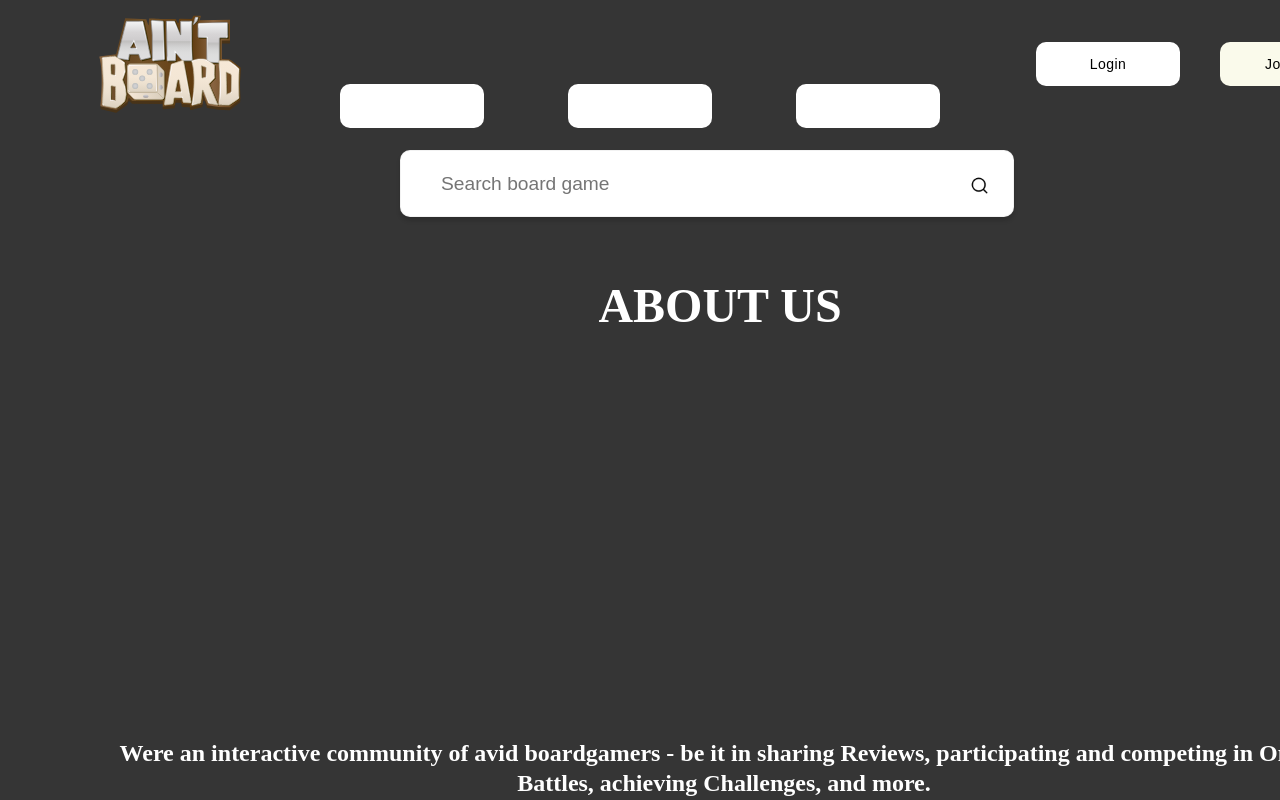
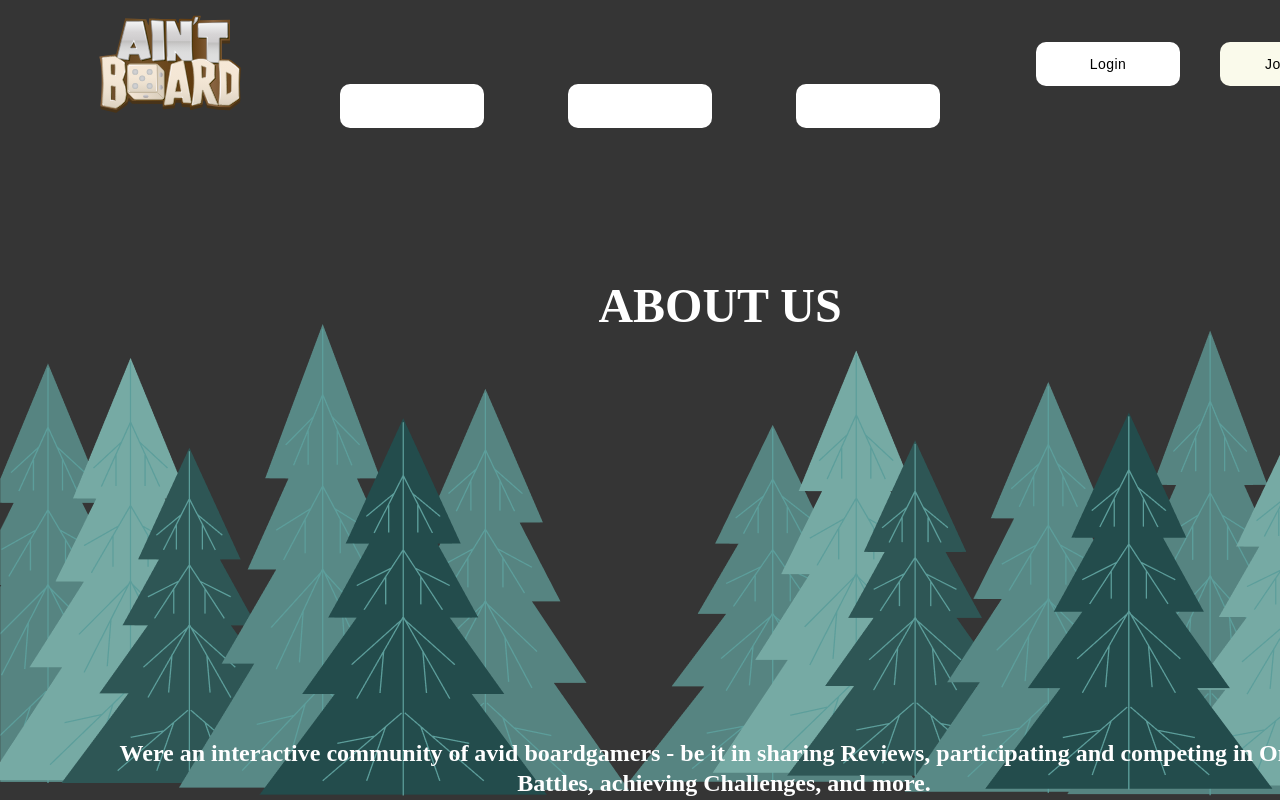
Before and after one commit to idiglove/oku-no-kumo-fe, a Next.js app in the folder project_app/: page /About in a window 1280 px wide. Shown: the top 800 px of the page. Built offline with nearby package versions, Linux system fonts and the light colour scheme.

Commit message:
almost done with about page

```diff
--- a/project_app/pages/About.tsx
+++ b/project_app/pages/About.tsx
@@ -2,7 +2,7 @@ import React from 'react';
 import Header from "../components/Header";
 import{NavbarText} from "./style";
 import styled from "styled-components";
-import ToolBar from '../components/ToolBar';
+import Image from "next/image";
 
 
 
@@ -12,9 +12,29 @@ import ToolBar from '../components/ToolBar';
      <AboutContainer>
    <HeaderWrapper>
       <Header header={<NavbarText>About Us</NavbarText>}/>
-      <ToolBar/>
    </HeaderWrapper>
    <AboutWrapper>
+      <div
+        style={{
+          position: "absolute",
+          width: "25rem",
+          zIndex: "0",
+          left: "0px",
+          bottom: "0",
+        }}
+      >
+        <Image src="/trees_left.png" width={630} height={472} alt="image"/>
+      </div>
+        <div
+        style={{
+          position: "absolute",
+          bottom: "0",
+          right: "0",
+          zIndex: "0",
+        }}
+      >
+        <Image src="/trees_right.png" width={651} height={466} alt="imageNext" />
+      </div>
        <p>
         Were an interactive community of avid boardgamers - be it in sharing Reviews, participating and competing in Online Battles, achieving Challenges, and more.
         <br>
```
